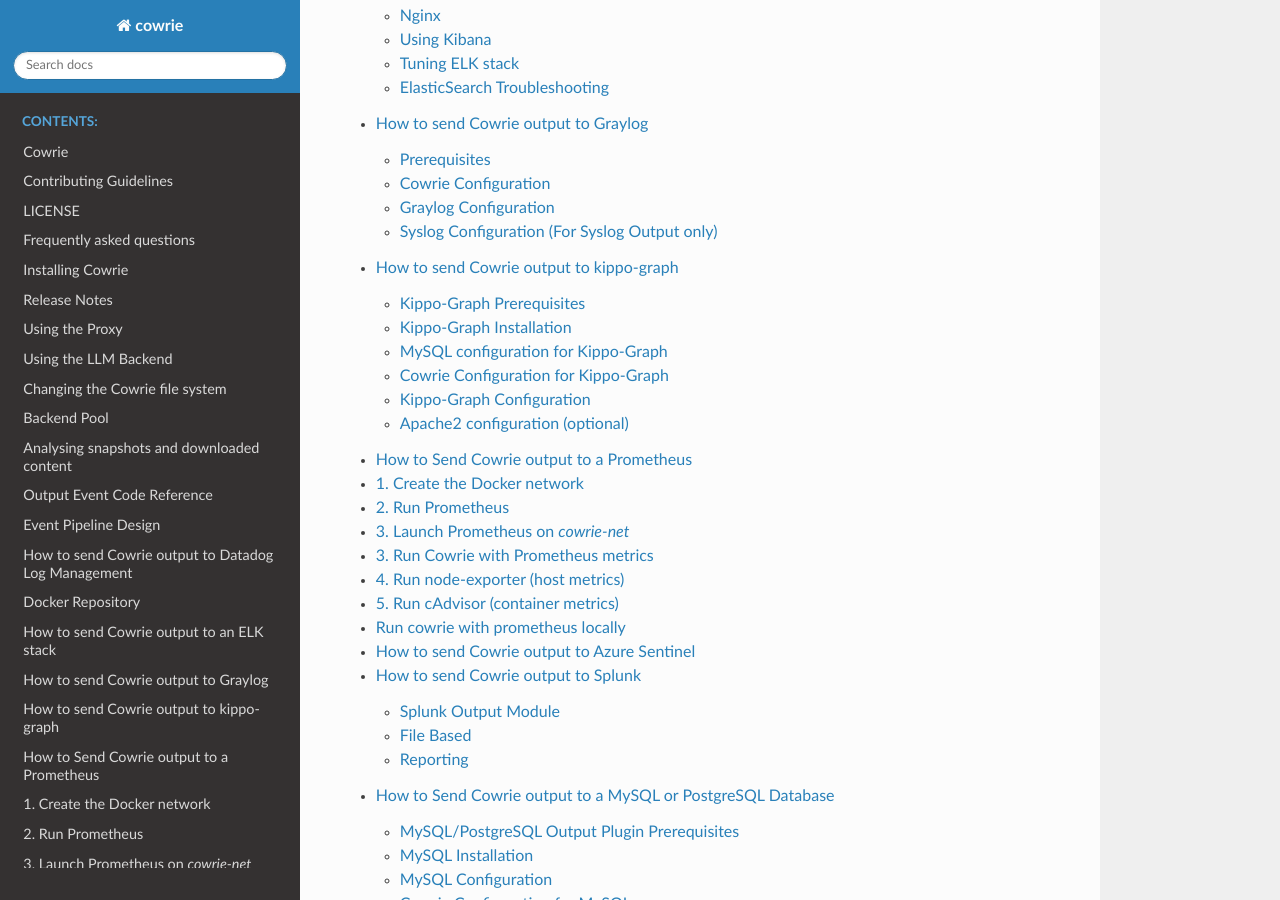
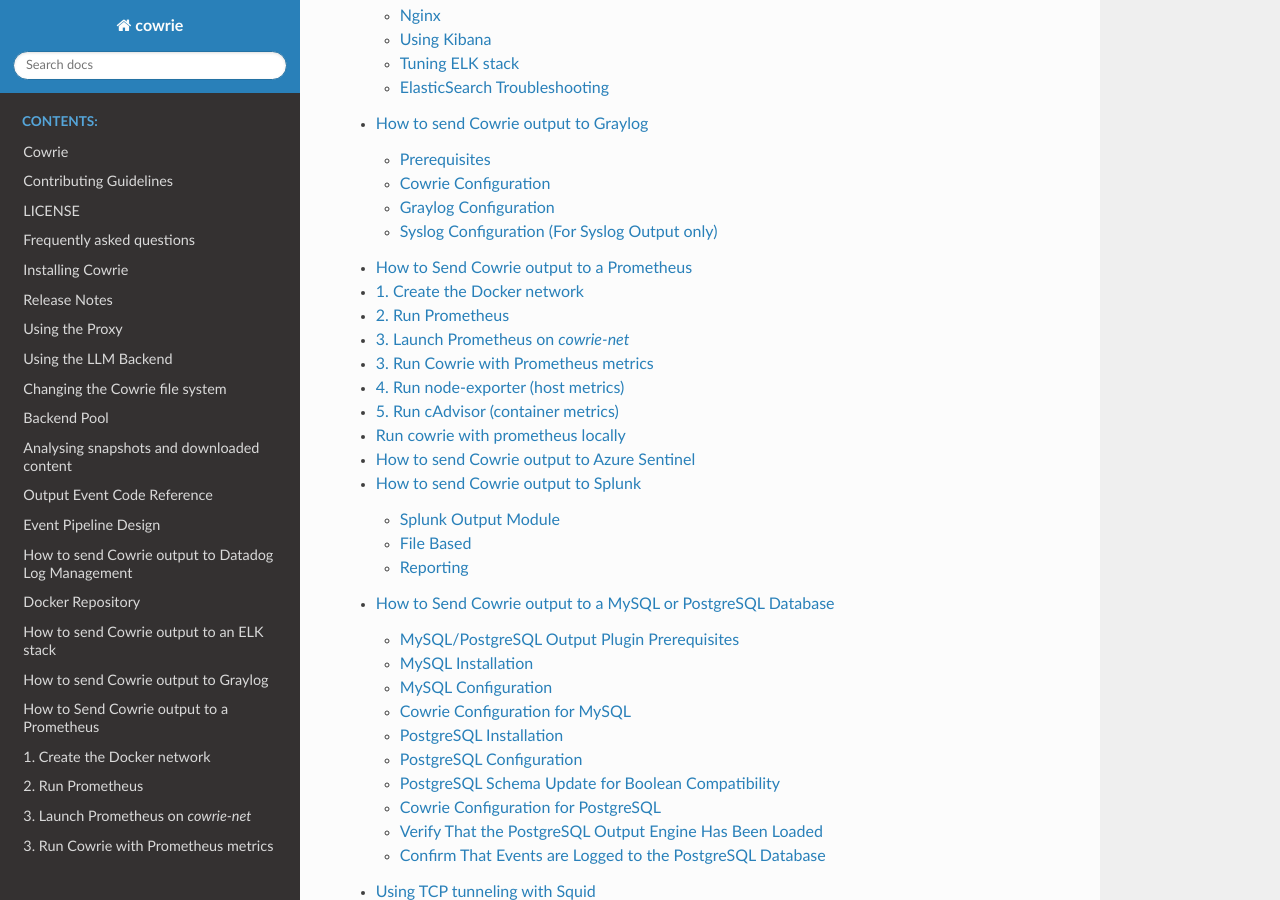
Before and after one commit to cowrie/cowrie, a Sphinx documentation site: the page built from docs/index.rst, in a window 1280 px wide and 900 px high, scrolled down 3145 px. Built offline with Sphinx 7.4.7 and the Read the Docs theme 3.1.0, drawn with Linux system fonts in a browser that asks for light colours; part of the change alters nothing that is shown.

Commit message:
docs: remove the kippo-graph integration guide
kippo-graph is no longer maintained; the guide described a dead
project and legacy 'cd bin' workflows.

```diff
--- a/docs/index.rst
+++ b/docs/index.rst
@@ -31,7 +31,6 @@ Welcome to Cowrie's documentation!
    docker/README.rst
    elk/README.rst
    graylog/README.rst
-   kippo-graph/README.rst
    prometheus/README.rst
    sentinel/README.rst
    splunk/README.rst
--- a/docs/kippo-graph/README.rst
+++ /dev/null
@@ -1,110 +0,0 @@
-.. SPDX-FileCopyrightText: 2019-2024 Michel Oosterhof <michel@oosterhof.net>
-..
-.. SPDX-License-Identifier: BSD-3-Clause
-
-How to send Cowrie output to kippo-graph
-########################################
-
-Kippo-Graph Prerequisites
-=========================
-
-* Working Cowrie installation
-* LAMP stack (Linux, Apache, MySQL, PHP)
-
-Kippo-Graph Installation
-========================
-
-This covers a simple installation, with kippo-graph and Cowrie on the same server.
-Please see here for installation: https://github.com/ikoniaris/kippo-graph
-
-MySQL configuration for Kippo-Graph
-===================================
-
-Configuring Cowrie requires setting up the SQL tables and then telling Cowrie to use them.
-
-To install the tables and create the Cowrie user account enter the following commands::
-
-    $ mysql -u root -p
-    CREATE DATABASE cowrie;
-    GRANT ALL ON cowrie.* TO 'cowrie'@'localhost' IDENTIFIED BY 'PASSWORD HERE';
-    FLUSH PRIVILEGES;
-    exit
-
-Next create the database schema::
-
-    $ cd /opt/cowrie/
-    $ mysql -u cowrie -p
-    USE cowrie;
-    source ./docs/sql/mysql.sql;
-    exit
-
-disable MySQL strict mode::
-
-    $ vi /etc/mysql/conf.d/disable_strict_mode.cnf
-
-    [mysqld]
-    sql_mode=IGNORE_SPACE,NO_ZERO_IN_DATE,NO_ZERO_DATE,ERROR_FOR_DIVISION_BY_ZERO,NO_AUTO_CREATE_USER,NO_ENGINE_SUBSTITUTION
-
-Cowrie Configuration for Kippo-Graph
-====================================
-
-Edit cowrie.cfg::
-
-    $ vi etc/cowrie.cfg
-
-Activate output to mysql::
-
-    [output_mysql]
-    enabled = true
-    host = localhost
-    database = cowrie
-    username = cowrie
-    password = PASSWORD HERE
-    port = 3306
-    debug = false
-
-Set read access to tty-files for group www-data (group maybe differ on other distributions)::
-
-    $ sudo apt-get install acl
-    $ sudo setfacl -Rm g:www-data:rx /opt/cowrie/var/lib/cowrie/tty/
-
-Kippo-Graph Configuration
-=========================
-
-Edit config file::
-
-    $ vi /var/www/html/kippo-graph/config.php
-
-Change db settings::
-
-    define('DB_HOST', 'localhost');
-    define('DB_USER', 'cowrie');
-    define('DB_PASS', 'PASSWORD HERE');
-    define('DB_NAME', 'cowrie');
-    define('DB_PORT', '3306');
-
-Apache2 configuration (optional)
-================================
-
-To secure the installation
-
-Create password database::
-
-    $ cd /etc/apache2/
-    $ htpasswd -c /etc/apache2/cowrie.passwd <username>
-    $ htpasswd /etc/apache2/cowrie.passwd <username> (second user)
-
-
-    $ vi /etc/apache2/sites-enabled/000-default.conf
-
-Between the <VirtualHost> </VirtualHost> tags, add::
-
-    <Location />
-        AuthBasicAuthoritative On
-        AllowOverride AuthConfig
-
-        AuthType Basic
-        AuthName "cowrie honeypot"
-        AuthUserFile /etc/apache2/cowrie.passwd
-        Require valid-user
-    </Location>
```
